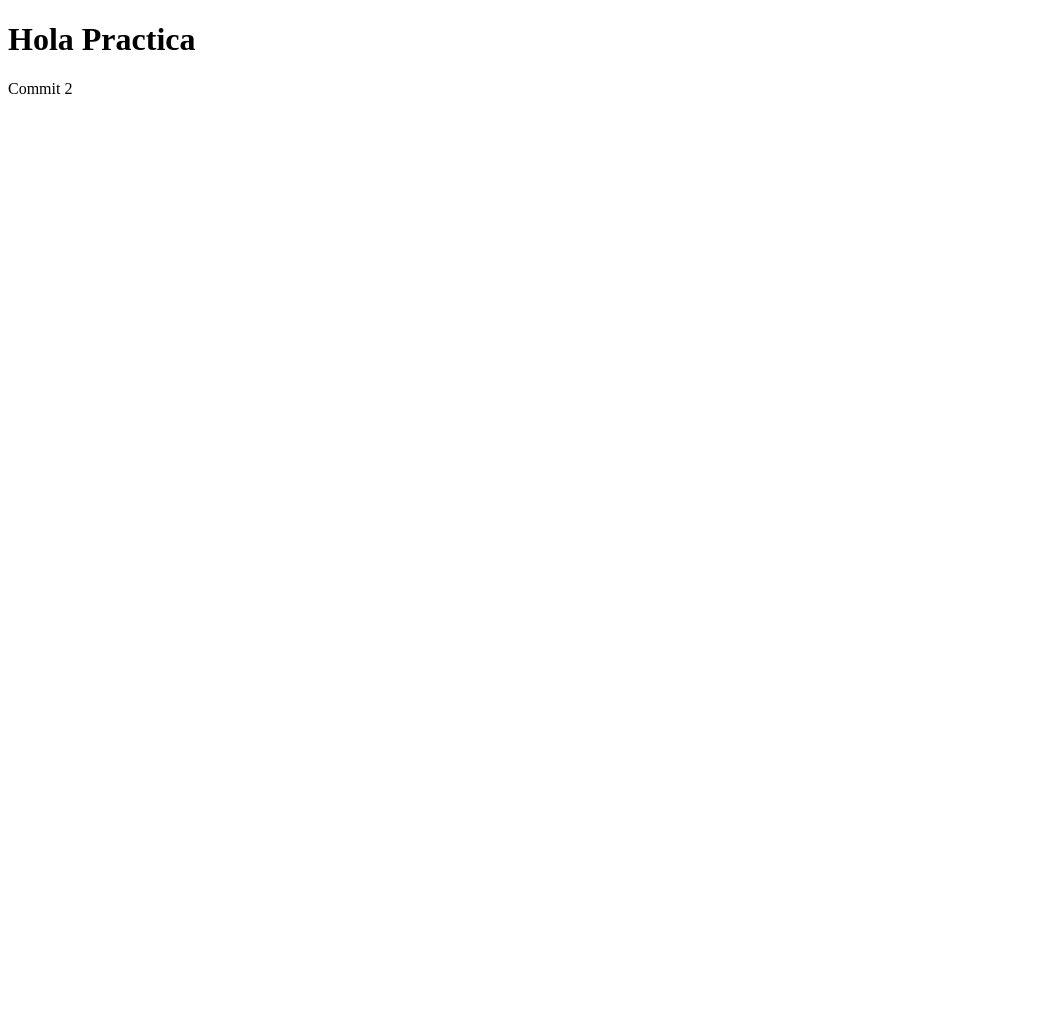
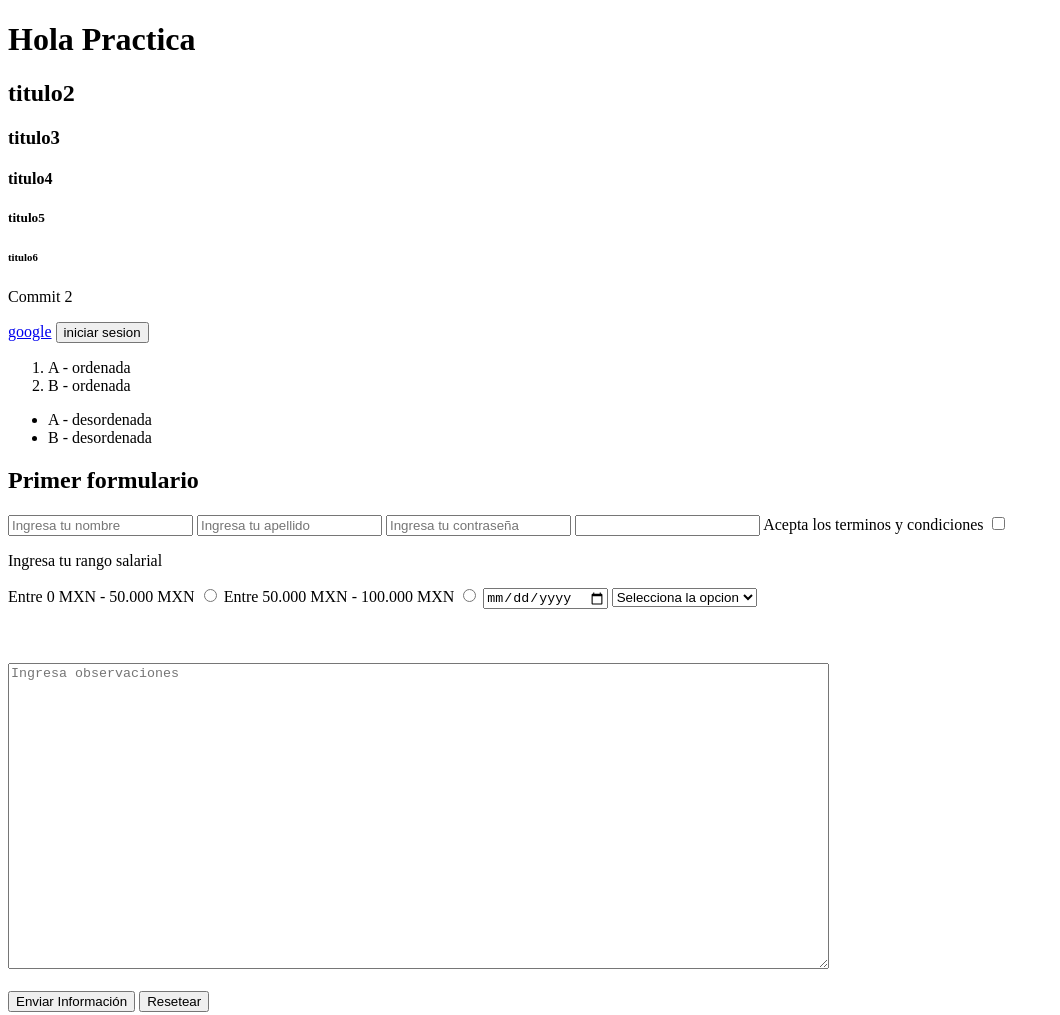
Before and after one commit to ReyesC100/1-web-l-Reyes, a plain HTML site: page index.html in a window 1280 px wide. Shown: the whole page, without its empty margins (0-1060 px from the left). Before the commit the page ends 800 px from the top, so only its background shows below. Drawn offline with Linux system fonts and the light colour scheme.

Commit message:
formulario completado

```diff
--- a/index.html
+++ b/index.html
@@ -7,6 +7,105 @@
 </head>
 <body>
     <h1>Hola Practica</h1>
+    <h2>titulo2</h2>
+    <h3>titulo3</h3>
+    <h4>titulo4</h4>
+    <h5>titulo5</h5>
+    <h6>titulo6</h6>
     <p>Commit 2</p>
+    <a href="https://google.com"> google</a>
+    <button>iniciar sesion</button>
+    <ol>
+        <li>A - ordenada</li>
+        <li>B - ordenada</li>
+    </ol>
+    <ul>
+        <li>A - desordenada</li>
+        <li>B - desordenada</li>
+    </ul>
+    <h2>Primer formulario</h2>
+    <!--seccion de formularios-->
+    <form>
+        <input
+            name="name"
+            type="text"
+            placeholder="Ingresa tu nombre"
+            maxlength="20"
+            minlength="2"
+            required
+            />
+        <input
+            name="lastname"
+            type="text"
+            placeholder="Ingresa tu apellido"
+            maxlength="20"
+            minlength="2"
+            required
+            />
+        <input
+            type="password"
+            placeholder="Ingresa tu contraseña"
+            name="contraseña"
+            maxlength="20"
+            minlength="2"
+            required
+            />
+        <input
+               type="number"
+               name="Edad"/>
+        <label>
+            Acepta los terminos y condiciones
+            <input
+               type="checkbox"
+               name="condiciones"
+               required>
+        </label>
+
+        <p>Ingresa tu rango salarial</p>
+        <label>
+            Entre 0 MXN - 50.000 MXN
+            <input
+             type="radio"
+             name="salario"
+             value="Entre 0 MXN - 50.000 MXN">
+        </label>
+        <label>
+            Entre 50.000 MXN - 100.000 MXN
+            <input
+             type="radio"
+             name="salario"
+             value="Entre 50.000 MXN - 100.000 MXN">
+        </label>
+
+        <input
+         type="date"
+         name="fecha_nacimiento"/>
+
+         <select
+          name="animal_favorito"/>
+            <option value="" selected hidden disabled >Selecciona la opcion</option>
+            <option value="gato">gato</option>
+            <option value="perro">perro</option>
+            <option value="araña">araña</option>
+            <option value="otro">otro</option>
+         </select>
+
+         <br>
+         <br>
+         <br>
+         <br>
+
+         <textarea
+           name="observaciones"
+           rows="20"
+           cols="100"
+           placeholder="Ingresa observaciones"
+         ></textarea>
+         <br>
+         <br>
+         <button type="submit">Enviar Información</button>
+         <button type="reset">Resetear</button>
+
+    </form>
 </body>
 </html>
```
